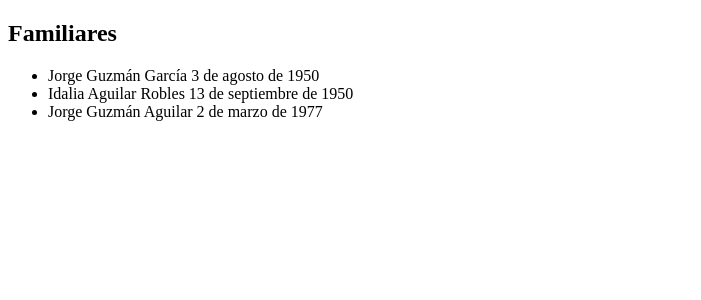
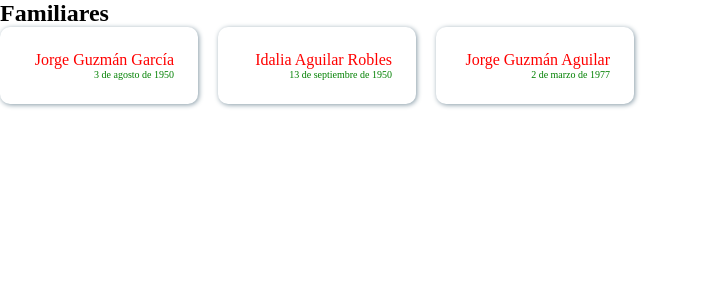
Before and after one commit to jorgeald77/coderhouser-django-primer_mvt, a Django app: page /familia/ in a window 1280 px wide. Shown: the top 300 px of the page, without its empty margins (0-701 px from the left). Run offline with Django 4.2, Linux system fonts and the light colour scheme; data comes from the database, SQL or seed files in the repository.

Commit message:
Se agregaron estilos css

```diff
--- a/MVT_Familia/templates/app_familia/index.html
+++ b/MVT_Familia/templates/app_familia/index.html
@@ -7,17 +7,56 @@
     <meta http-equiv="X-UA-Compatible" content="ie=edge">
     <title>Django MVT | Entregable 01</title>
 </head>
-<style></style>
+<style>
+    * {
+        margin: 0;
+        padding: 0;
+    }
+
+    .wrapper {
+        display: flex;
+        flex-direction: row;
+        gap: 20px;
+    }
+
+    .card {
+        width: 150px;
+        box-shadow: 1px 1px 5px #869AA6;
+        border-radius: 10px;
+        padding: 1.5em;
+    }
+
+    .card_nombre {
+        color: red;
+        font-size:medium;
+        text-align: right;
+    }
+
+    .card_fecha {
+        color: green;
+        font-size:x-small;
+        text-align: right;
+    }
+
+
+
+</style>
 <body>
 <h2>Familiares</h2>
-<ul>
-    {% for familiar in familiares %}
-    <li>
-        {{ familiar.getNombreCompleto }}
-        {{ familiar.fec_nacimiento }}
-        {{ familiar.fec_numero }}
-    </li>
-    {% endfor %}
-</ul>
+
+
+<section>
+    <div class="wrapper">
+        {% for familiar in familiares %}
+        <div class="card">
+            <div>
+                <p class="card_nombre">{{ familiar.getNombreCompleto }}</p>
+                <p class="card_fecha">{{ familiar.fec_nacimiento }}</p>
+            </div>
+        </div>
+        {% endfor %}
+    </div>
+</section>
+
 </body>
 </html>
```
